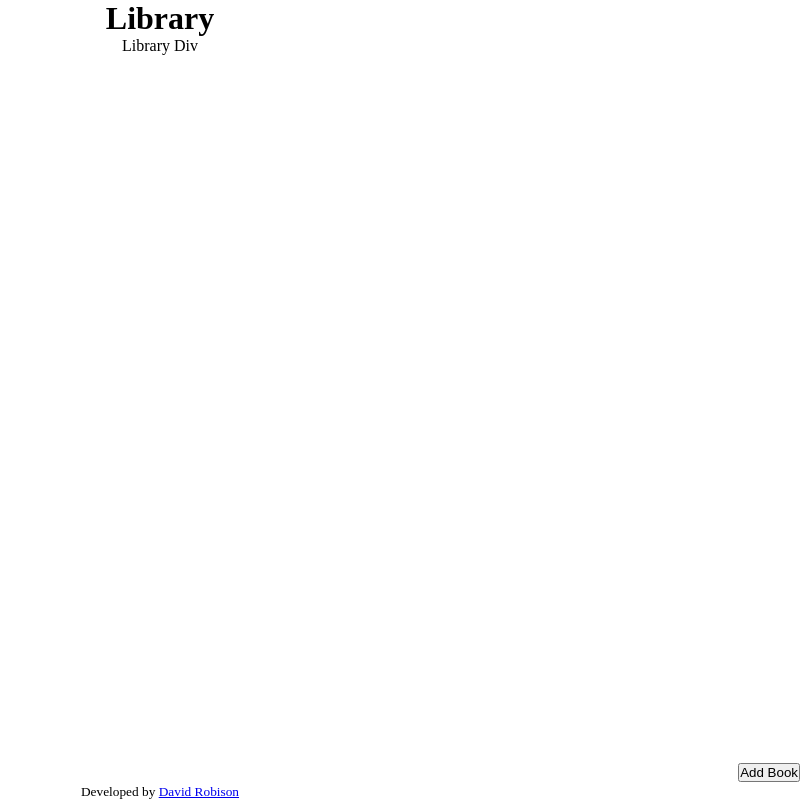
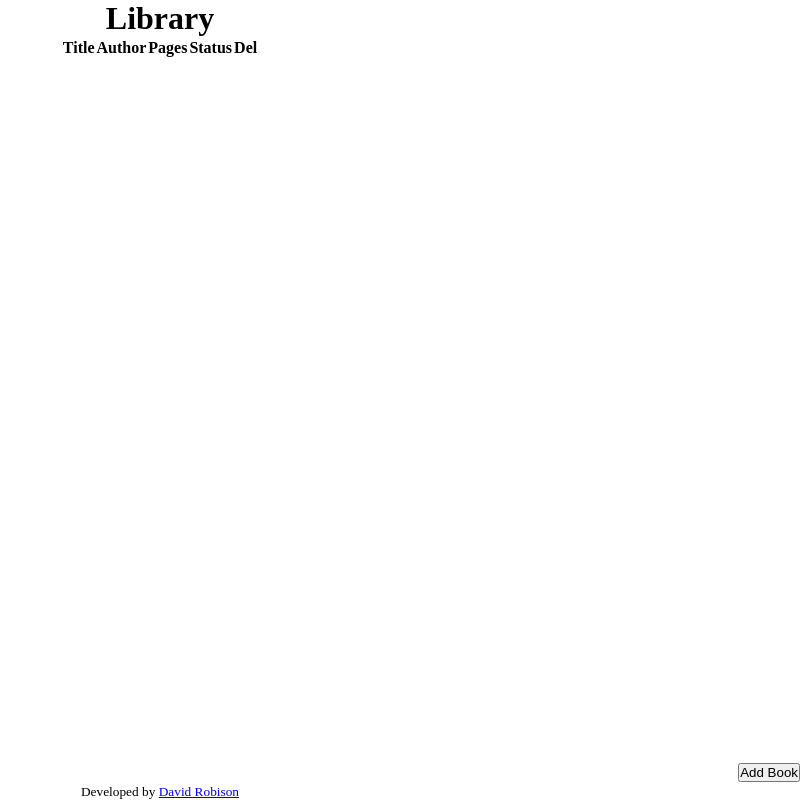
Before and after one commit to robisonwebdev/library-react, a React (Create React App) app: page / in a window 1280 px wide. Shown: the whole page, without its empty margins (480-1280 px from the left). Built offline with nearby package versions, Linux system fonts and the light colour scheme.

Commit message:
Added table with thead and th's

```diff
--- a/src/components/Library.js
+++ b/src/components/Library.js
@@ -1,6 +1,16 @@
 const Library = (props) => {
     return (
-        <div>Library Div</div>
+        <div>
+            <table>
+                <thead>
+                    <th>Title</th>
+                    <th>Author</th>
+                    <th>Pages</th>
+                    <th>Status</th>
+                    <th>Del</th>
+                </thead>
+            </table>
+        </div>
     );
 }
 
```
